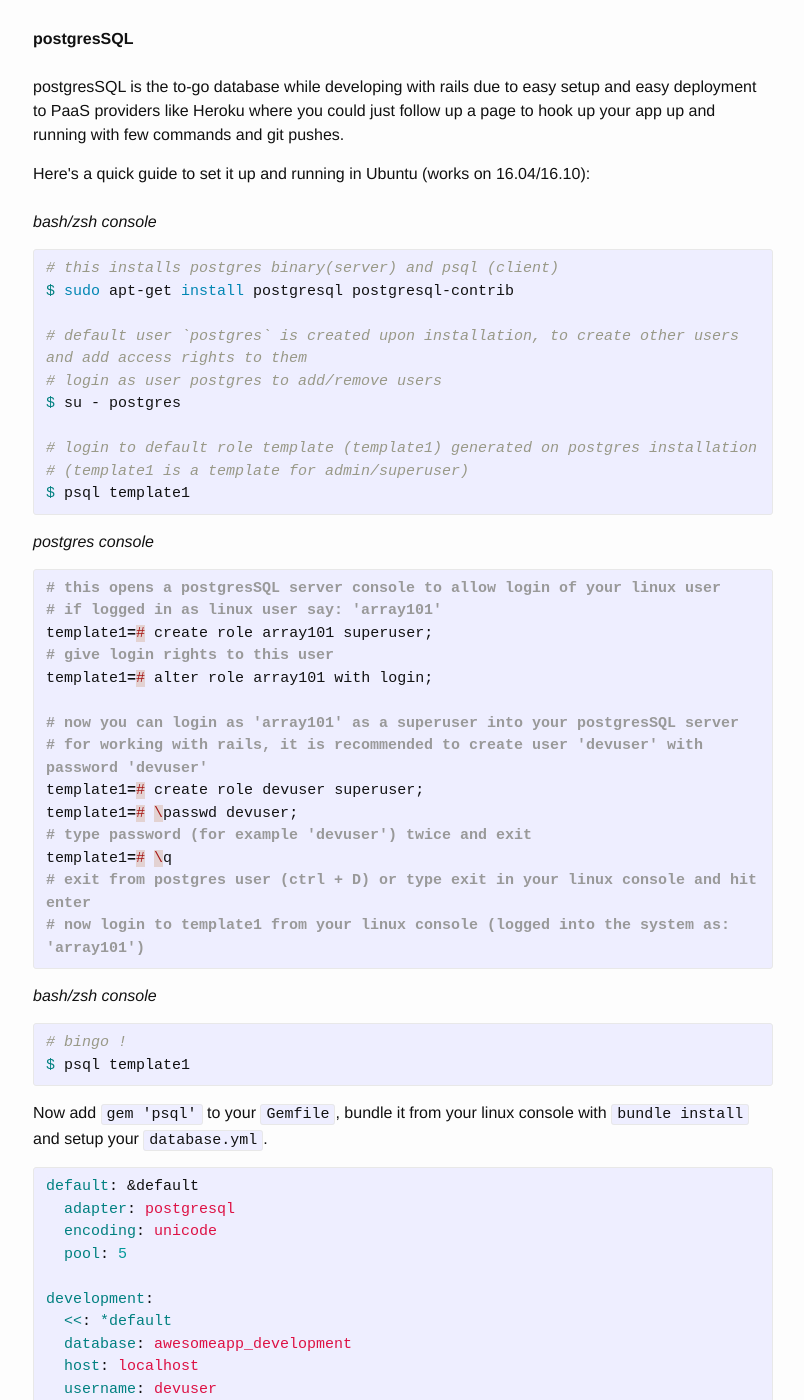
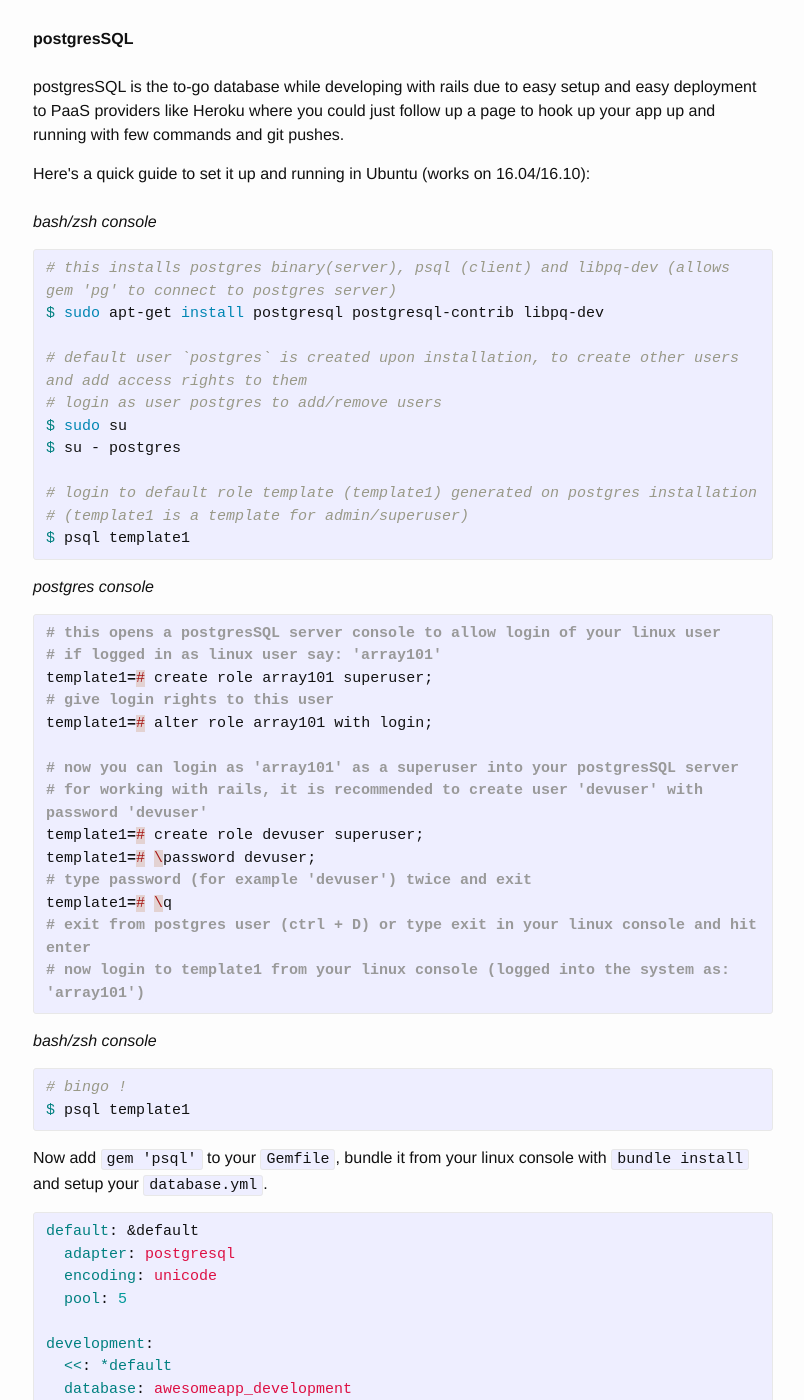
Before and after one commit to sa77/sa77.github.io, a Jekyll site: the page built from _posts/2016-11-27-rails-development-workflow-in-ubuntu.html, in a window 1280 px wide and 1400 px high, scrolled down 1333 px. Shown: the whole window, without its empty margins (237-1041 px from the left). Built offline with Jekyll 4.4.1, drawn with Linux system fonts in a browser that asks for light colours; nearby versions of some CDN libraries; Markdown is read by kramdown in place of the engine named in the settings; comment, search, counter and statistics services are not loaded.

Commit message:
update content on rails workflow post

```diff
--- a/_posts/2016-11-27-rails-development-workflow-in-ubuntu.html
+++ b/_posts/2016-11-27-rails-development-workflow-in-ubuntu.html
@@ -74,11 +74,12 @@
 <i>bash/zsh console</i>
 <p>
 {% highlight bash %}
-# this installs postgres binary(server) and psql (client)
-$ sudo apt-get install postgresql postgresql-contrib
+# this installs postgres binary(server), psql (client) and libpq-dev (allows gem 'pg' to connect to postgres server)
+$ sudo apt-get install postgresql postgresql-contrib libpq-dev
 
 # default user `postgres` is created upon installation, to create other users and add access rights to them
 # login as user postgres to add/remove users
+$ sudo su
 $ su - postgres
 
 # login to default role template (template1) generated on postgres installation
@@ -99,7 +100,7 @@
 # now you can login as 'array101' as a superuser into your postgresSQL server
 # for working with rails, it is recommended to create user 'devuser' with password 'devuser'
 template1=# create role devuser superuser;
-template1=# \passwd devuser;
+template1=# \password devuser;
 # type password (for example 'devuser') twice and exit
 template1=# \q
 # exit from postgres user (ctrl + D) or type exit in your linux console and hit enter
```
